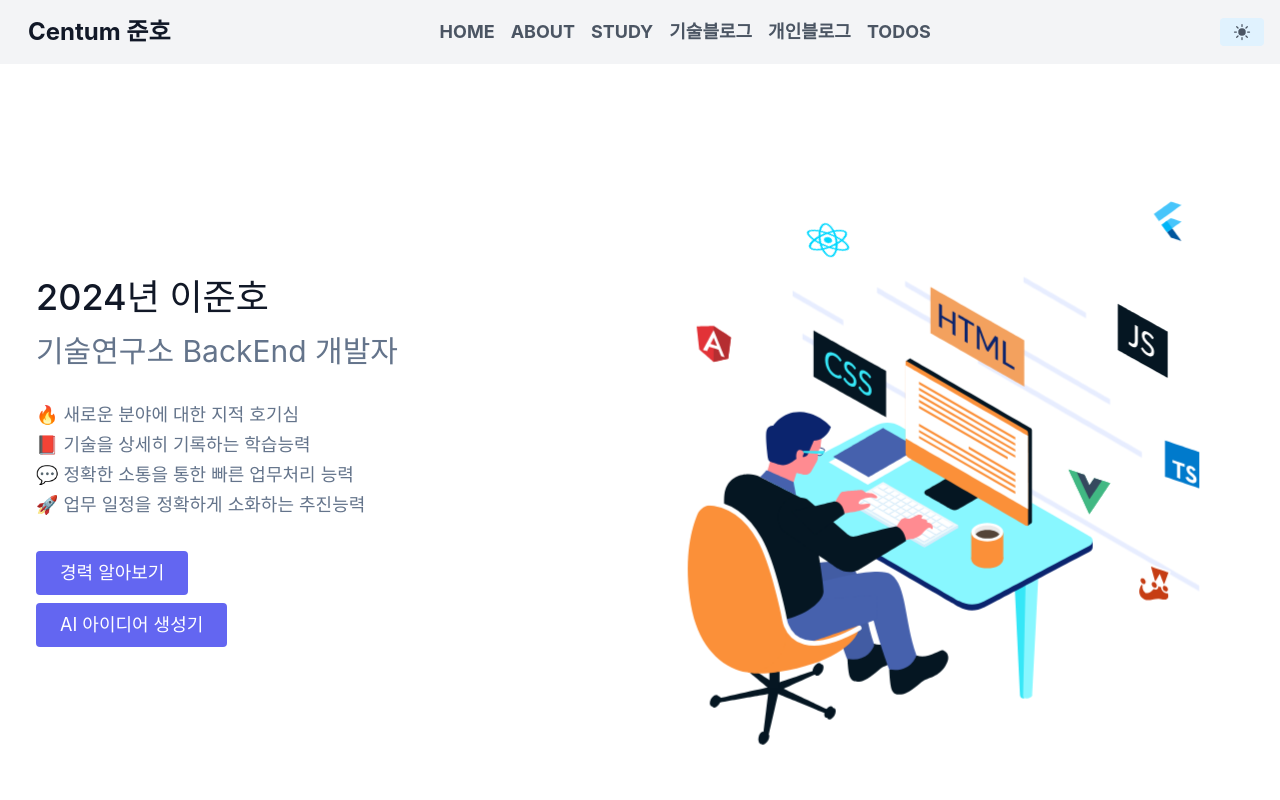
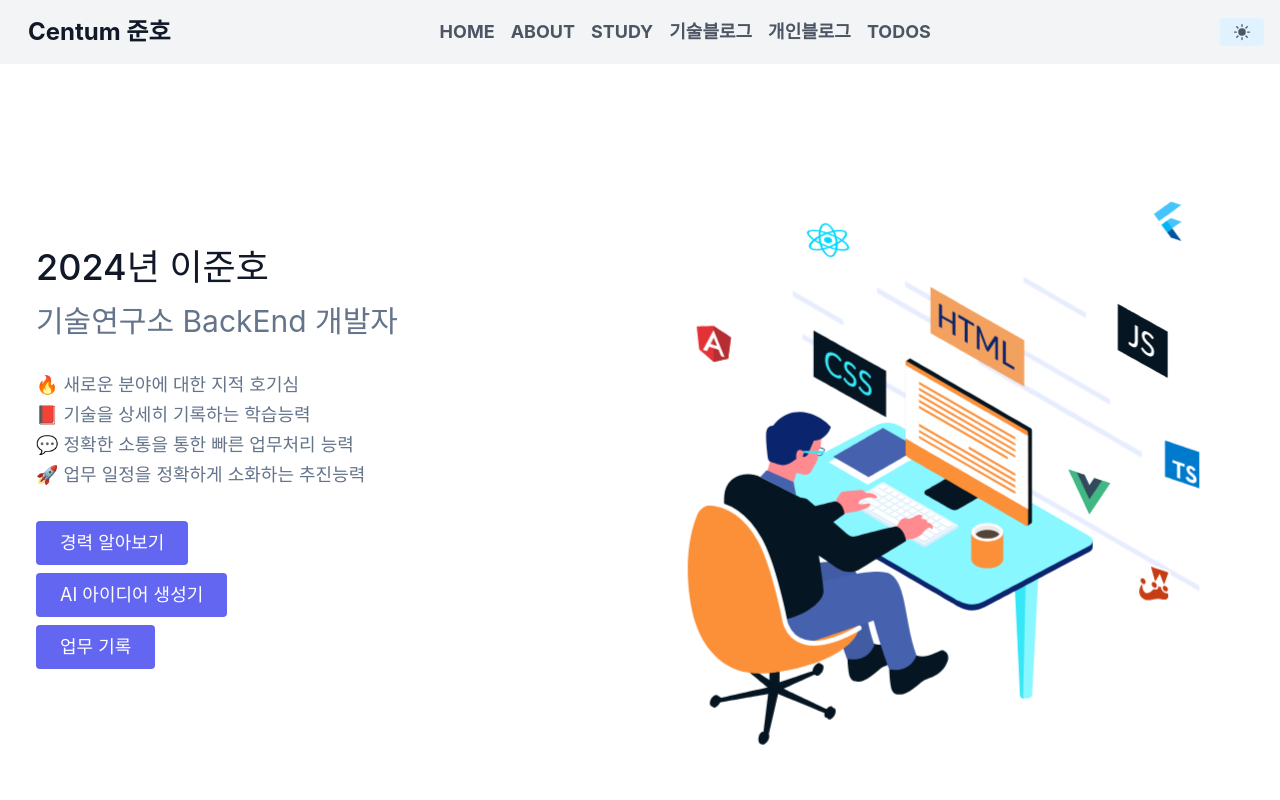
Before and after one commit to Centumjoonho/nextjs_portfolio_add_notion, a Next.js app: page / in a window 1280 px wide. Shown: the top 800 px of the page. Built offline with nearby package versions, Linux system fonts and the light colour scheme.

Commit message:
Update hero.js

```diff
--- a/components/home/hero.js
+++ b/components/home/hero.js
@@ -24,9 +24,14 @@ export default function Hero() {
               경력 알아보기
             </Link>
           </div>
-          <div className="flex justify-center md:justify-start">
+          <div className="flex justify-center md:justify-start mb-2">
             <Link href="https://richidea-16a42.web.app/" className="btn-project">
               AI 아이디어 생성기
+            </Link>
+          </div>
+         <div className="flex justify-center md:justify-start mb-2">
+            <Link href="https://diaryjoonho.web.app/" className="btn-project">
+              업무 기록
             </Link>
           </div>
         </div>
```
